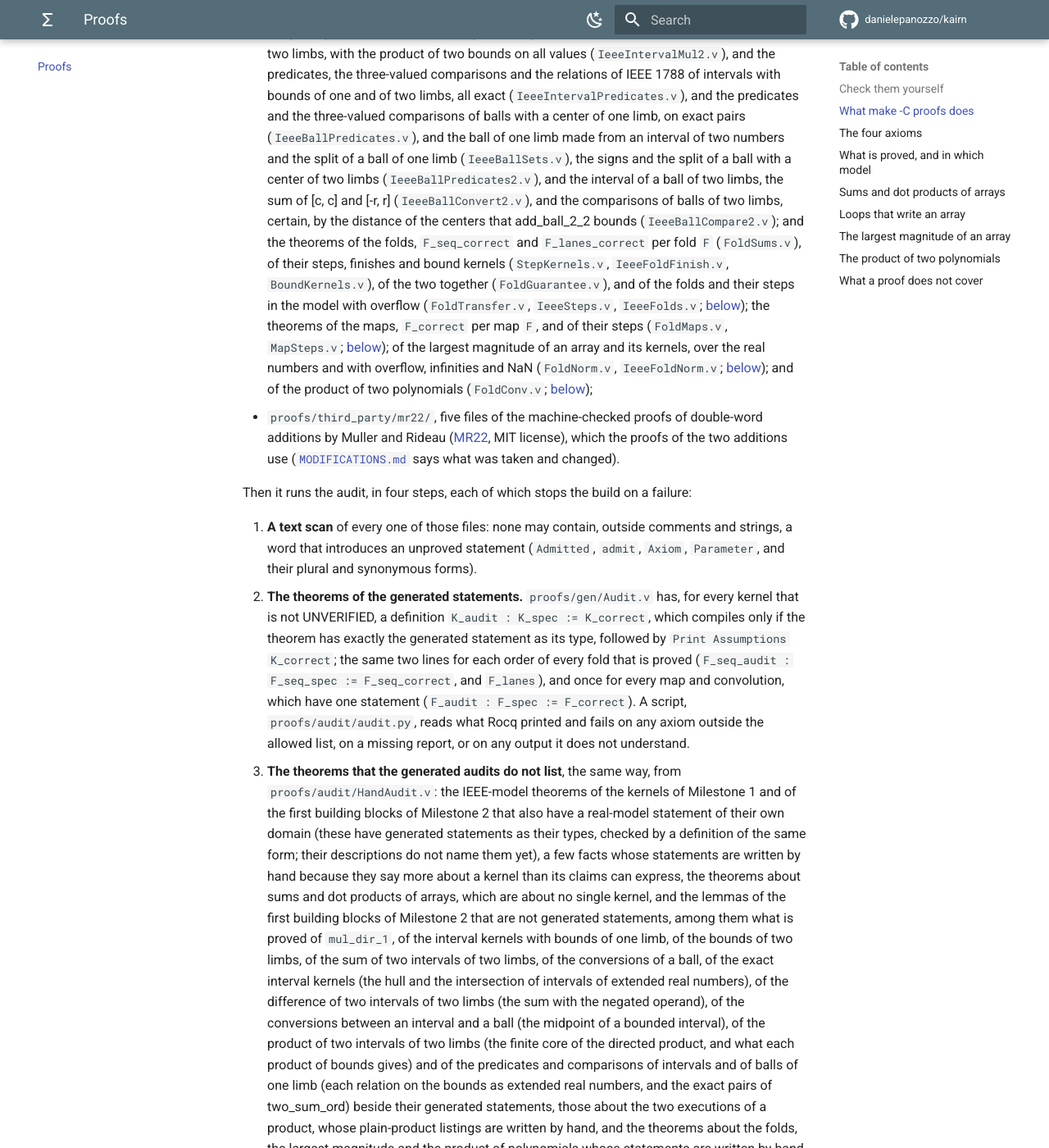
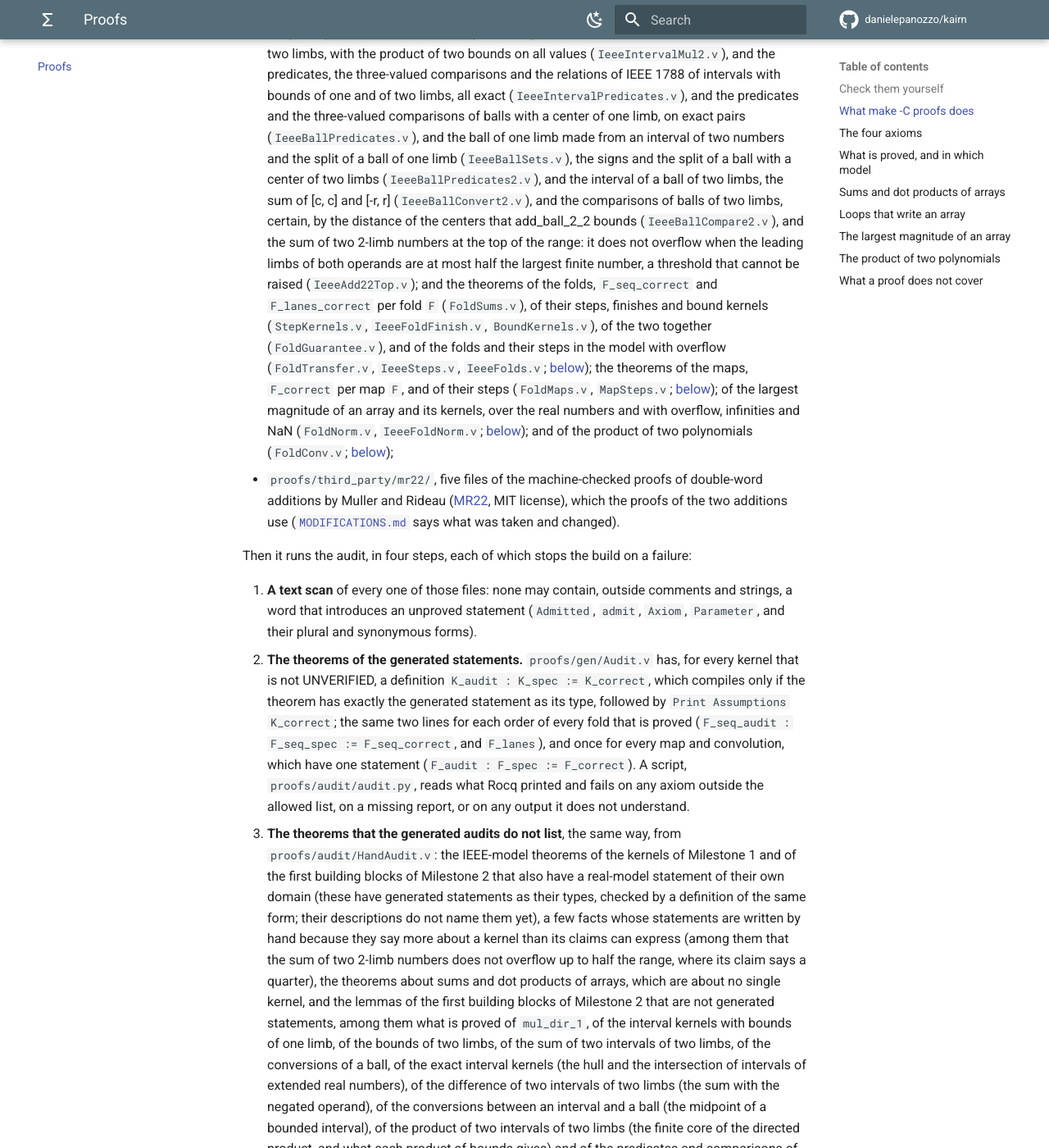
Before and after one commit to danielepanozzo/kairn, an MkDocs documentation site: the page built from docs/proofs/index.md, in a window 1280 px wide and 1400 px high, scrolled down 2188 px. Shown: the whole window at 82% size. Built offline with MkDocs 1.6.1 and Material for MkDocs 9.7.7, drawn with Linux system fonts in a browser that asks for light colours; comment, search, counter and statistics services are not loaded; some of the changed text lies outside the part shown.

Commit message:
Proofs: add_2_2 does not overflow up to half the range
add_2_2 of two finite normalized operands returns finite limbs when the leading limbs of both
are below 2^(emax - 1) in magnitude, that is, at most Omega / 2, half the largest finite
number (proofs/theories/IeeeAdd22Top.v: add_2_2_ieee_finite_half, the statement that
proofs/wip/IeeeSharper.v conjectured, as it was written there, and
add_2_2_ieee_finite_half_values, the same of every value the kernel computes). The proved
threshold was a quarter of the range, 2^(emax - 2); this one cannot be raised (at
|x0| = |y0| = 2^(emax - 1) the first sum overflows). From precision 3.

The proof bounds the values of the real model, as that of IeeeAdd22.v does. Below
|x0 + y0| <= 2^(emax - 1) its bounds hold as they are. Above, the first fast_two_sum is exact
and the last sum is x + y plus two rounding errors of at most 3/8 of a gap together, below the
midpoint of Omega and 2^emax. That leaves x0 = y0 = +-Omega / 2, where there is no margin: the
tail of a normalized pair whose leading limb is the number just below a power of two is
strictly below half the gap (at half the gap the tie goes to the neighbor, whose significand
is even: tail_pred_pow2_strict, the one place where ties to even is used), so that the sum of
the tails rounds strictly below half a gap of Omega and both large sums are +-Omega exactly.

Also in the file, for the kernels that follow: the same strict bound for a leading limb
+-Omega, rounding below the midpoint above Omega / 2, add_2_2 with a second operand (0, 0)
(finite, and the first operand exactly), and add_2_2 with a leading limb that is not finite
and a finite second operand (the leading limb of the result is a NaN).

proofs/wip/IeeeSharper.v keeps the two statements that are still unproved. make -C proofs
passes with the audit: 857 audited theorems (135 + 557 + 165), 94 files.

Co-Authored-By: Claude Fable 5.2 <noreply@anthropic.com>
Claude-Session: https://claude.ai/code/session_01ULwCxzT6Dhw9xUiTw8mJz1

```diff
--- a/docs/proofs/index.md
+++ b/docs/proofs/index.md
@@ -91,7 +91,10 @@ lists:
   limb (`IeeeBallSets.v`), the signs and the split of a ball with a center of two limbs
   (`IeeeBallPredicates2.v`), and the interval of a ball of two limbs, the sum of [c, c] and
   [-r, r] (`IeeeBallConvert2.v`), and the comparisons of balls of two limbs, certain, by the
-  distance of the centers that add_ball_2_2 bounds (`IeeeBallCompare2.v`); and the theorems of
+  distance of the centers that add_ball_2_2 bounds (`IeeeBallCompare2.v`), and the sum of two
+  2-limb numbers at the top of the range: it does not overflow when the leading limbs of both
+  operands are at most half the largest finite number, a threshold that cannot be raised
+  (`IeeeAdd22Top.v`); and the theorems of
   the
   folds, `F_seq_correct` and `F_lanes_correct` per fold `F` (`FoldSums.v`), of their steps,
   finishes and bound kernels
@@ -128,7 +131,9 @@ Then it runs the audit, in four steps, each of which stops the build on a failur
    domain (these have generated statements as their types, checked by a definition of the same
    form; their descriptions do not name them yet),
    a few facts whose statements are written by hand because they say more about a kernel than
-   its claims can express, the theorems about sums and dot products of arrays, which are
+   its claims can express (among them that the sum of two 2-limb numbers does not overflow up
+   to half the range, where its claim says a quarter), the theorems about sums and dot
+   products of arrays, which are
    about no single kernel, and the lemmas of the first building blocks of Milestone 2 that are
    not generated statements, among them what is proved of `mul_dir_1`, of the interval
    kernels with bounds of one limb, of the bounds of two limbs, of the sum of two intervals
```
Also changed, not shown: other parts of docs/proofs/index.md (+1 -1 lines), 5 other files.
